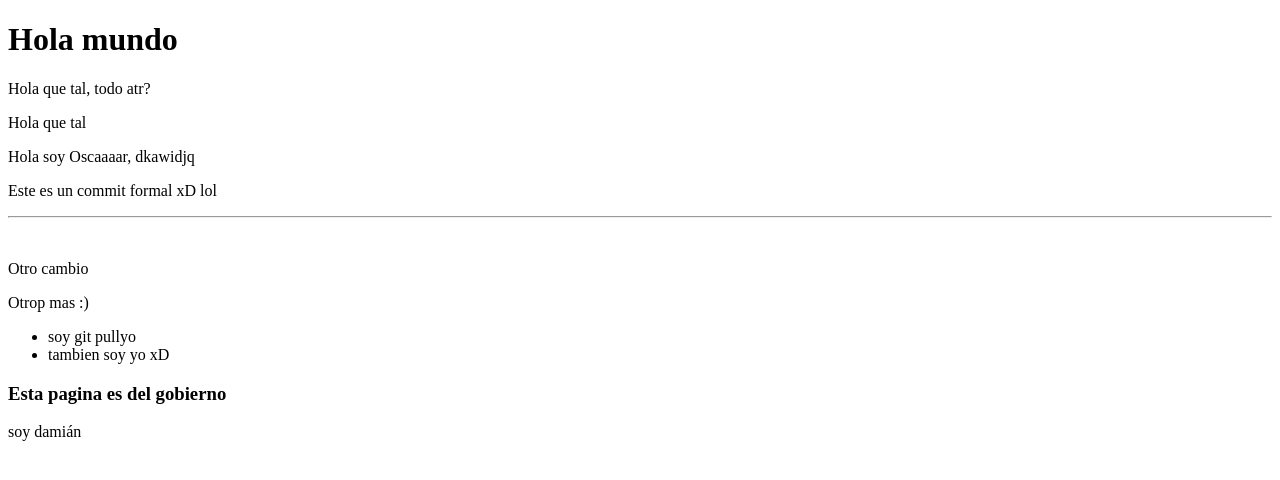
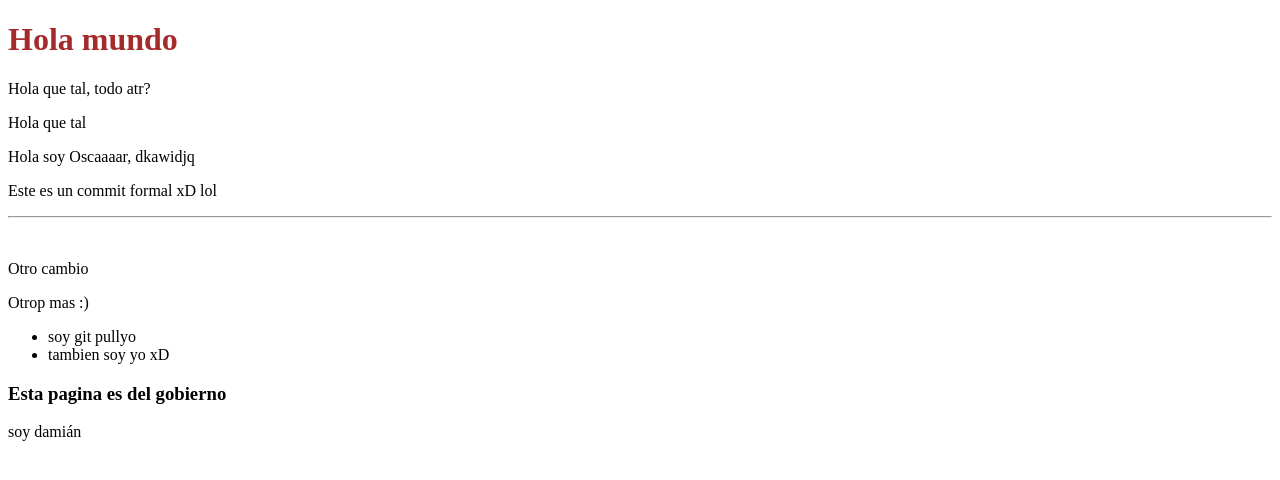
Before and after one commit to DasYerman/VS-Console-team-practice, a plain HTML site: page index.html in a window 1280 px wide. Drawn offline with Linux system fonts and the light colour scheme.

Commit message:
Puse link a css

```diff
--- a/index.html
+++ b/index.html
@@ -8,6 +8,7 @@
     edge"
     />
     <meta name="viewport" content="width=device-width, initial-scale=1.0" />
+    <link href="/css/style.css" type="text/css" rel="stylesheet">
     <title>Document</title>
   </head>
   <body>
```
